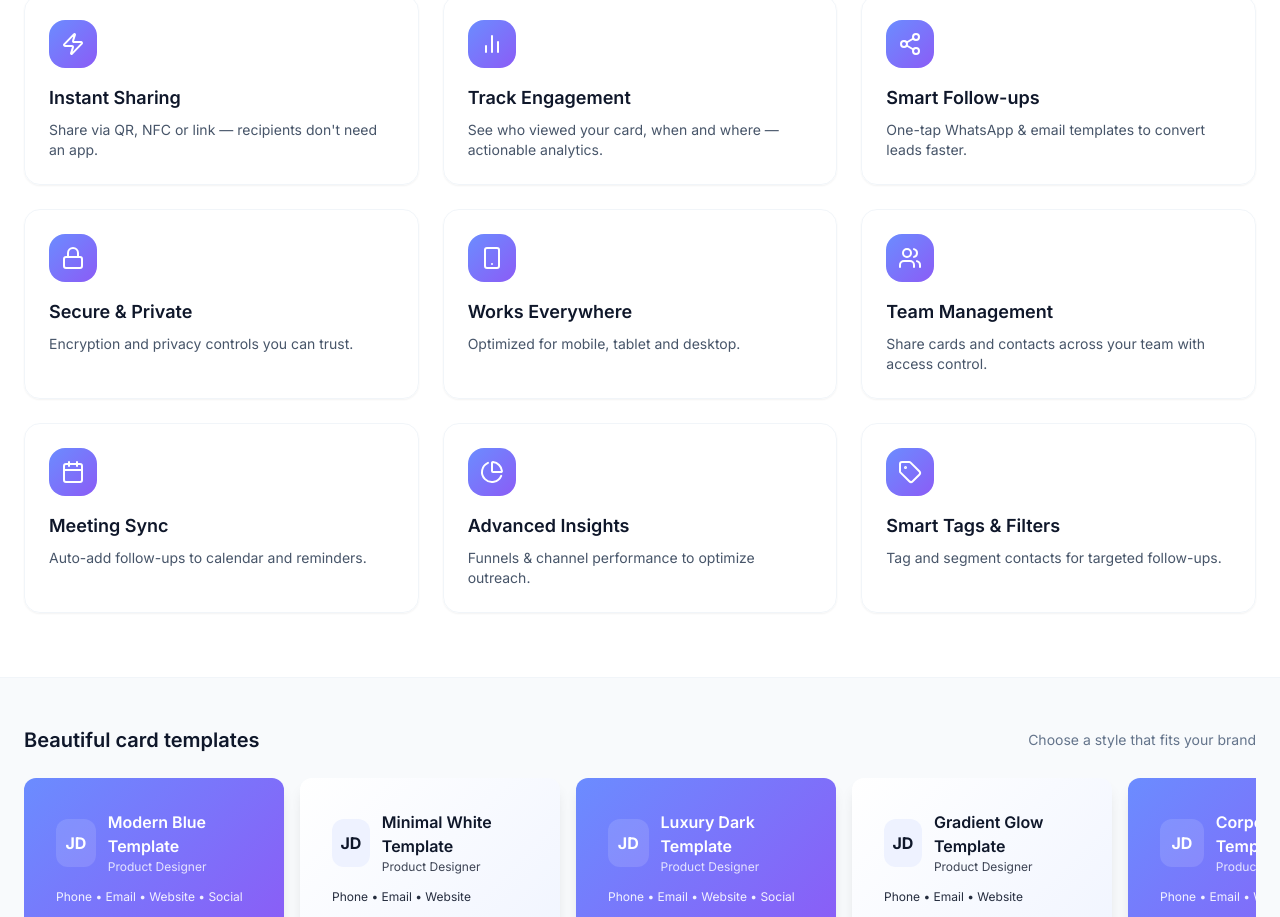
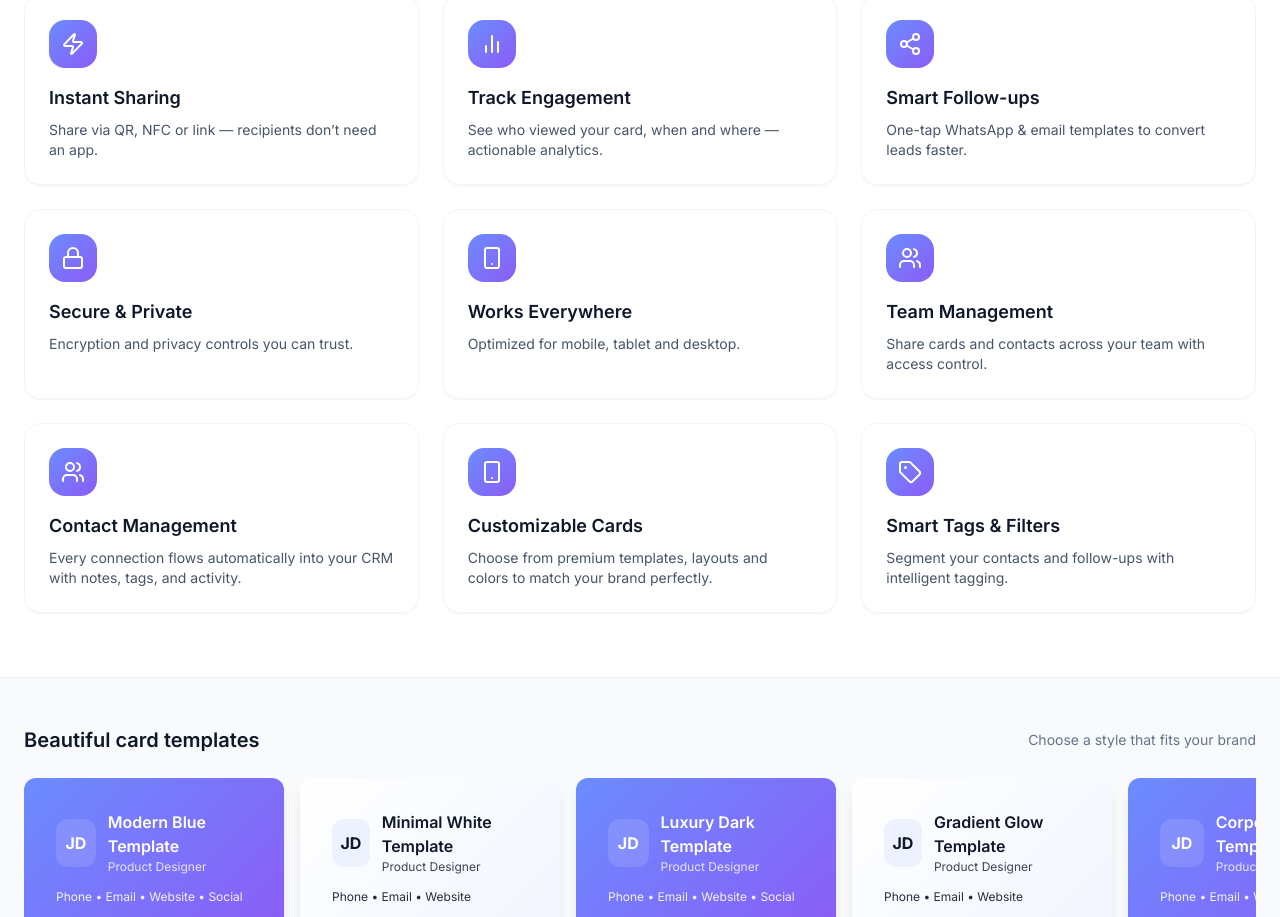
Before and after one commit to himnu2025-blip/CardSync, a React (Vite) app: page / in a window 1280 px wide. Shown: the part 820-1737 px from the top of the page. Built offline with nearby package versions, Linux system fonts and the light colour scheme.

Commit message:
Update LandingPage.tsx

```diff
--- a/src/pages/LandingPage.tsx
+++ b/src/pages/LandingPage.tsx
@@ -22,7 +22,7 @@ const featuresData: { icon: React.ElementType; title: string; desc: string }[] =
     {
       icon: Zap,
       title: "Instant Sharing",
-      desc: "Share via QR, NFC or link — recipients don't need an app.",
+      desc: "Share via QR, NFC or link — recipients don’t need an app.",
     },
     {
       icon: BarChart2,
@@ -49,20 +49,25 @@ const featuresData: { icon: React.ElementType; title: string; desc: string }[] =
       title: "Team Management",
       desc: "Share cards and contacts across your team with access control.",
     },
+
+    // ✅ UPDATED FEATURE 1
     {
-      icon: Calendar,
-      title: "Meeting Sync",
-      desc: "Auto-add follow-ups to calendar and reminders.",
+      icon: Users,
+      title: "Contact Management",
+      desc: "Every connection flows automatically into your CRM with notes, tags, and activity.",
     },
+
+    // ✅ UPDATED FEATURE 2
     {
-      icon: PieChart,
-      title: "Advanced Insights",
-      desc: "Funnels & channel performance to optimize outreach.",
+      icon: Smartphone,
+      title: "Customizable Cards",
+      desc: "Choose from premium templates, layouts and colors to match your brand perfectly.",
     },
+
     {
       icon: Tag,
       title: "Smart Tags & Filters",
-      desc: "Tag and segment contacts for targeted follow-ups.",
+      desc: "Segment your contacts and follow-ups with intelligent tagging.",
     },
   ];
 
```
